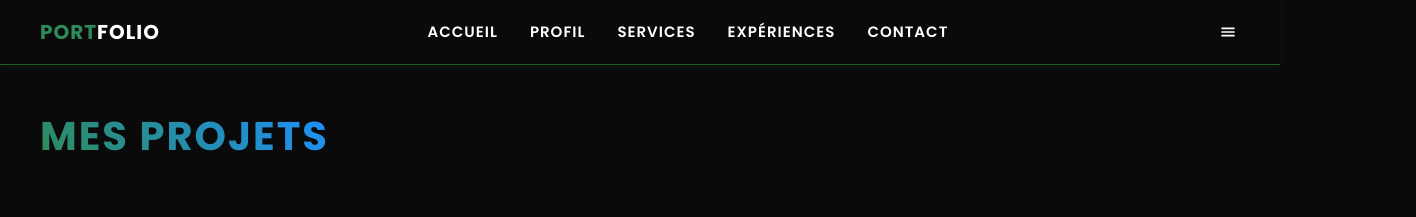
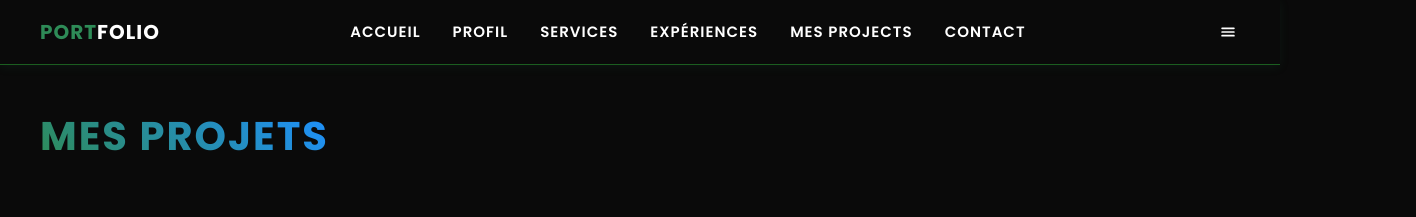
Before and after one commit to HAhlal/Portfolio, a plain HTML site: page index.html in a window 1280 px wide. Shown: the top 217 px of the page, 1416 px wide, since content can reach past the window. Drawn offline with nearby package versions, Linux system fonts and the light colour scheme.

Commit message:
Update index.html

```diff
--- a/index.html
+++ b/index.html
@@ -36,6 +36,7 @@
                     <li class="nav__item"><a href="#about" class="nav__link">Profil</a></li>
                     <li class="nav__item"><a href="#services" class="nav__link">Services</a></li>
                     <li class="nav__item"><a href="#experiences" class="nav__link">Expériences</a></li>
+                    <li class="nav__item"><a href="#projects" class="nav__link">Mes Projects</a></li>
                     <li class="nav__item"><a href="#contact" class="nav__link">Contact</a></li>
                 </ul>
             </div>
```
